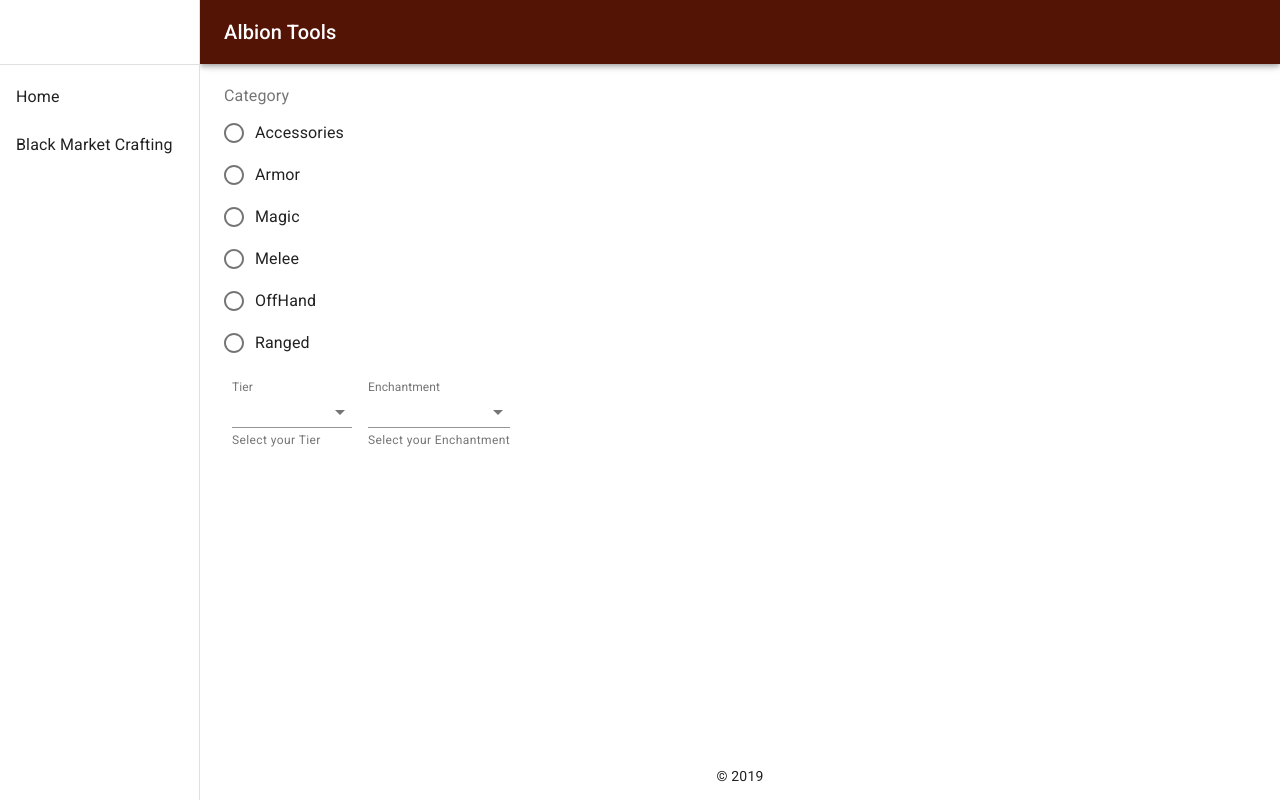
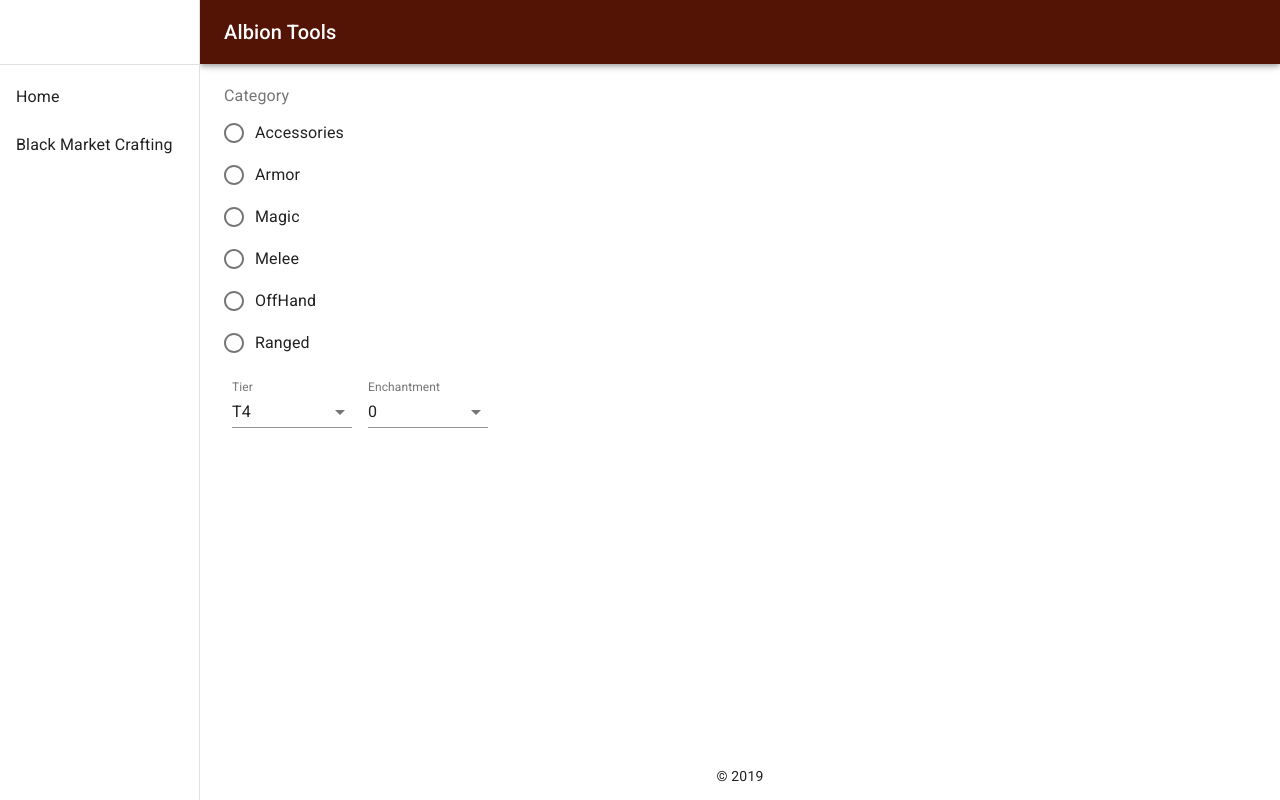
Before and after one commit to tleytek/Albion-Tools-Alternate, a Next.js app: page /BlackMarketCrafting in a window 1280 px wide. Built offline with nearby package versions, Linux system fonts and the light colour scheme.

Commit message:
Full uniqueCodeNames ready for item API Search

```diff
--- a/components/Select.js
+++ b/components/Select.js
@@ -25,13 +25,14 @@
 
 export default function NativeSelects(props) {
   const classes = useStyles();
-  const [state, setState] = React.useState({ [props.name]: '' });
+  const [state, setState] = React.useState({ [props.name]: props.default });
 
   const handleChange = name => event => {
     setState({
       ...state,
       [name]: event.target.value
     });
+    props.onCategoryChange(event.target.name, event.target.value);
   };
 
   const renderSelectList = () => {
@@ -52,10 +53,10 @@
           value={state[props.name]}
           onChange={handleChange(`${props.name}`)}
           input={<Input name={props.name} id={props.name} />}>
-          <option value="" />
+          {/* <option value="" /> */}
           {renderSelectList()}
         </NativeSelect>
-        <FormHelperText>Select your {props.name}</FormHelperText>
+        {/* <FormHelperText>Select your {props.name}</FormHelperText> */}
       </FormControl>
     </div>
   );
--- a/pages/BlackMarketCrafting.js
+++ b/pages/BlackMarketCrafting.js
@@ -1,5 +1,4 @@
 import React from 'react';
-import _ from 'lodash';
 import RadioButtonGroup from '../components/RadioButtonGroup';
 import { Categories, Tiers, Enchantments } from '../static/Categories';
 import { SubCategories } from '../static/SubCategories';
@@ -12,14 +11,36 @@
     Category: '',
     SubCategory: '',
     ItemType: '',
-    Tier: '',
-    Enchantment: ''
+    Tier: 'T4',
+    Enchantment: '0',
+    UniqueName: ''
   };
 
+  /* Making sure ItemType state is assigned/updated within
+  the component before firing our item API */
+  componentDidUpdate() {
+    //Destructure state for cleaner string template literal
+    const { ItemType, Enchantment, Tier } = this.state;
+
+    /*Until ItemType is selected, only then will changes
+      to Tier and Enchantment also fire the item search api,
+      but until then they don't*/
+    if (ItemType !== '') {
+      console.log(`${Tier}${ItemType}${Enchantment}`);
+    }
+  }
+
   onCategoryChange = (name, value) => {
+    //Removing old state values when a user changes a parent category
     if (name == 'Category') this.setState({ ItemType: '', SubCategory: '' });
     if (name == 'SubCategory') this.setState({ ItemType: '' });
+
+    //ES6 key and value assigning for reusable 'on' function handler with setState
     this.setState({ [name]: value });
+
+    // if (name == 'ItemType' || name == 'Tier' || name == 'Enchantment') {
+    //   console.log(ItemType);
+    // }
   };
 
   render() {
@@ -49,9 +70,20 @@
           )}
         </Grid>
         <Grid container direction="row">
-          <Select data={Tiers} onCategoryChange={this.onCategoryChange} name="Tier" />
-          <Select data={Enchantments} onCategoryChange={this.onCategoryChange} name="Enchantment" />
+          <Select
+            data={Tiers}
+            onCategoryChange={this.onCategoryChange}
+            name="Tier"
+            default={this.state.Tier}
+          />
+          <Select
+            data={Enchantments}
+            onCategoryChange={this.onCategoryChange}
+            name="Enchantment"
+            default={this.state.Enchantment}
+          />
         </Grid>
+        <Grid container direction="row" />
       </Grid>
     );
   }
--- a/static/Categories.js
+++ b/static/Categories.js
@@ -2,4 +2,4 @@
 
 export const Tiers = ['T1', 'T2', 'T3', 'T4', 'T5', 'T6', 'T7', 'T8'];
 
-export const Enchantments = ['.0', '.1', '.2', '.3'];
+export const Enchantments = ['0', '1', '2', '3'];
```
